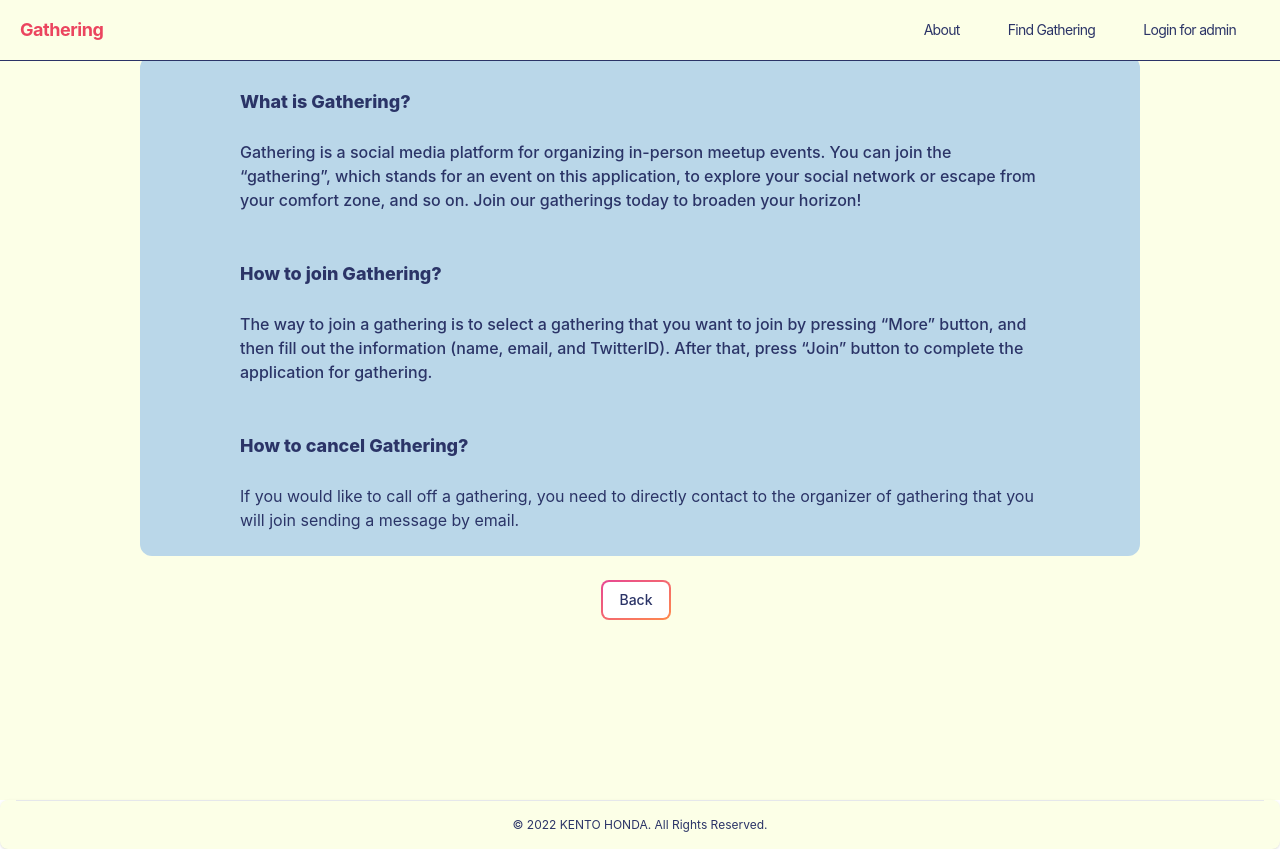
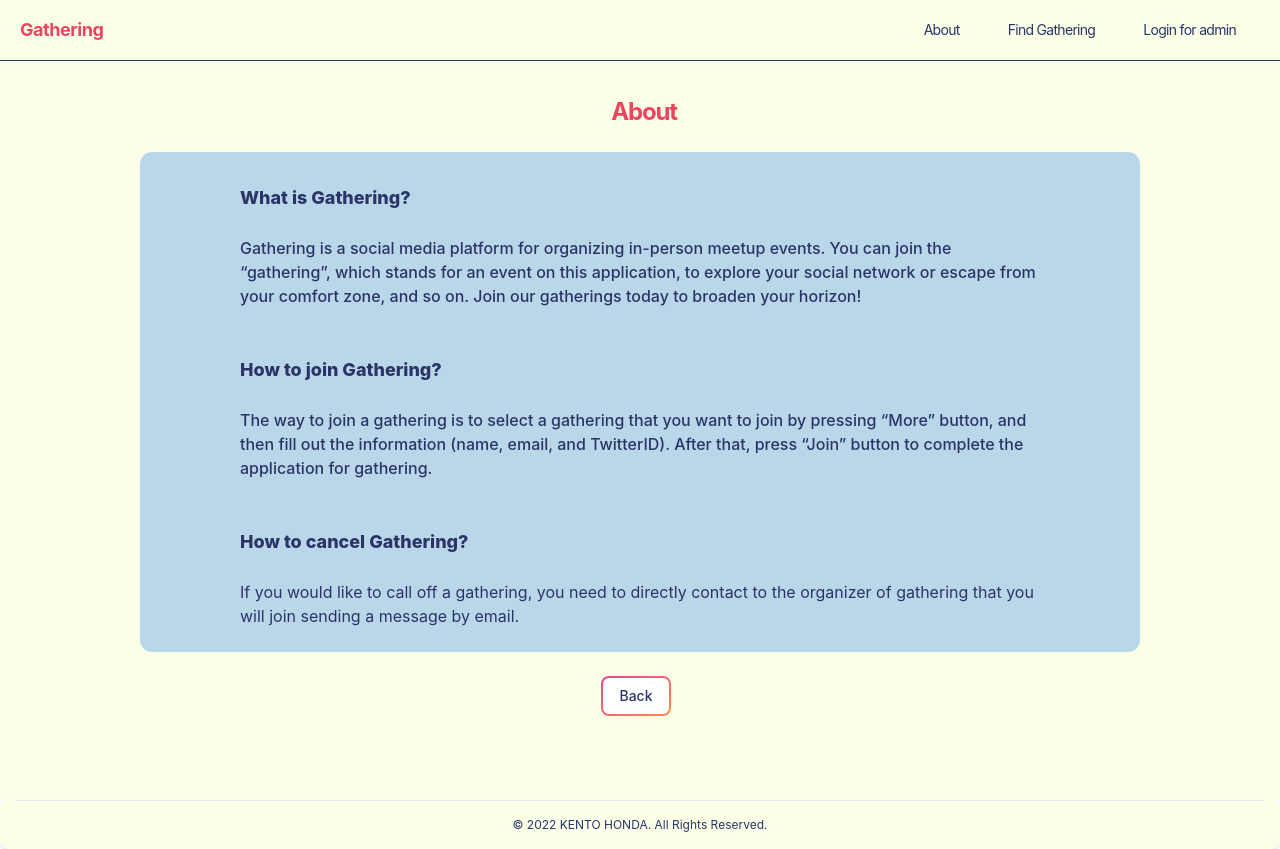
Before and after one commit to keento0809/gathering, a Next.js app in the folder frontend/: page /about in a window 1280 px wide. Built offline with nearby package versions, Linux system fonts and the light colour scheme; no server answers.

Commit message:
Solved minor issue of white spacing

```diff
--- a/frontend/components/Wrapper/Wrapper.tsx
+++ b/frontend/components/Wrapper/Wrapper.tsx
@@ -4,7 +4,11 @@ import { useRouter } from "next/router";
 const Wrapper = ({ children }: ChildrenProps) => {
   const router = useRouter();
   return (
-    <div className={`w-full px-5 pt-${router.asPath === "/" ? 15 : 24}`}>
+    <div
+      className={`w-full ${router.asPath === "/" ? "px-0" : "px-5"} ${
+        router.asPath === "/" ? "pt-15" : "pt-24"
+      }`}
+    >
       {children}
     </div>
   );
--- a/frontend/pages/gatherings/[gatheringId]/application.tsx
+++ b/frontend/pages/gatherings/[gatheringId]/application.tsx
@@ -4,8 +4,15 @@ import ApplicationForm from "../../../components/Form/ApplicationForm";
 import { GetServerSideProps } from "next";
 import { server } from "../../../config";
 import { GatheringProps } from "../../../models/model";
+import { useEffect } from "react";
+import { useLoadingContext } from "../../../context/LoadingContext";
 
 const ApplicationPage = ({ gathering }: GatheringProps) => {
+  const { isLoading, setIsLoading } = useLoadingContext();
+
+  useEffect(() => {
+    isLoading && setIsLoading(false);
+  }, []);
   return (
     <>
       <Head>
--- a/frontend/pages/gatherings/[gatheringId]/completion.tsx
+++ b/frontend/pages/gatherings/[gatheringId]/completion.tsx
@@ -5,10 +5,17 @@ import Card from "../../../components/Card/Card";
 import { server } from "../../../config";
 import { GatheringProps } from "../../../models/model";
 import MapWithMarker from "../../../components/Map/MapWithMarker";
+import { useEffect } from "react";
+import { useLoadingContext } from "../../../context/LoadingContext";
 
 const Completion = ({ gathering }: GatheringProps) => {
   const { date, schedule, placeName, placeLatLng, specialNotes, organizer } =
     gathering;
+  const { isLoading, setIsLoading } = useLoadingContext();
+
+  useEffect(() => {
+    isLoading && setIsLoading(false);
+  }, []);
   return (
     <>
       <Head>
--- a/frontend/pages/gatherings/[gatheringId]/index.tsx
+++ b/frontend/pages/gatherings/[gatheringId]/index.tsx
@@ -6,6 +6,7 @@ import { GatheringType, adminUserInfoObjType } from "../../../models/model";
 import { GetServerSideProps, NextPage } from "next";
 import { server } from "../../../config";
 import { useSession } from "next-auth/react";
+import { useLoadingContext } from "../../../context/LoadingContext";
 
 interface DataPropsAtGatheringDetail {
   data: { gathering: GatheringType; currUser: adminUserInfoObjType };
@@ -18,9 +19,13 @@ const GatheringDetail: NextPage<DataPropsAtGatheringDetail> = ({ data }) => {
   const currUserId = data.currUser._id;
   const organizerId = organizer.id;
   const [isMaximum, setIsMaximum] = useState(isFull);
+  const { isLoading, setIsLoading } = useLoadingContext();
+
   useEffect(() => {
+    isLoading && setIsLoading(false);
     participants.length >= capacity ? setIsMaximum(true) : setIsMaximum(false);
   }, []);
+
   return (
     <>
       <Head>
--- a/frontend/pages/index.tsx
+++ b/frontend/pages/index.tsx
@@ -7,10 +7,10 @@ const Home: NextPage = () => {
   return (
     <>
       <div
-        className="lg:text-center left-0 w-full px-5 md:px-8 flex flex-col-reverse lg:flex-row justify-center lg:items-center"
+        className="lg:text-center left-0 w-full flex flex-col-reverse lg:flex-row justify-center lg:items-center"
         style={{ height: "100svh" }}
       >
-        <section className="hero-body flex-1 pt-6 lg:pt-0">
+        <section className="hero-body flex-1 pt-6 px-5 lg:px-0 lg:pt-0">
           <div className="hero-title">
             <h1 className="text-3xl lg:text-4xl font-bold tracking-tighter">
               Gathering
```
